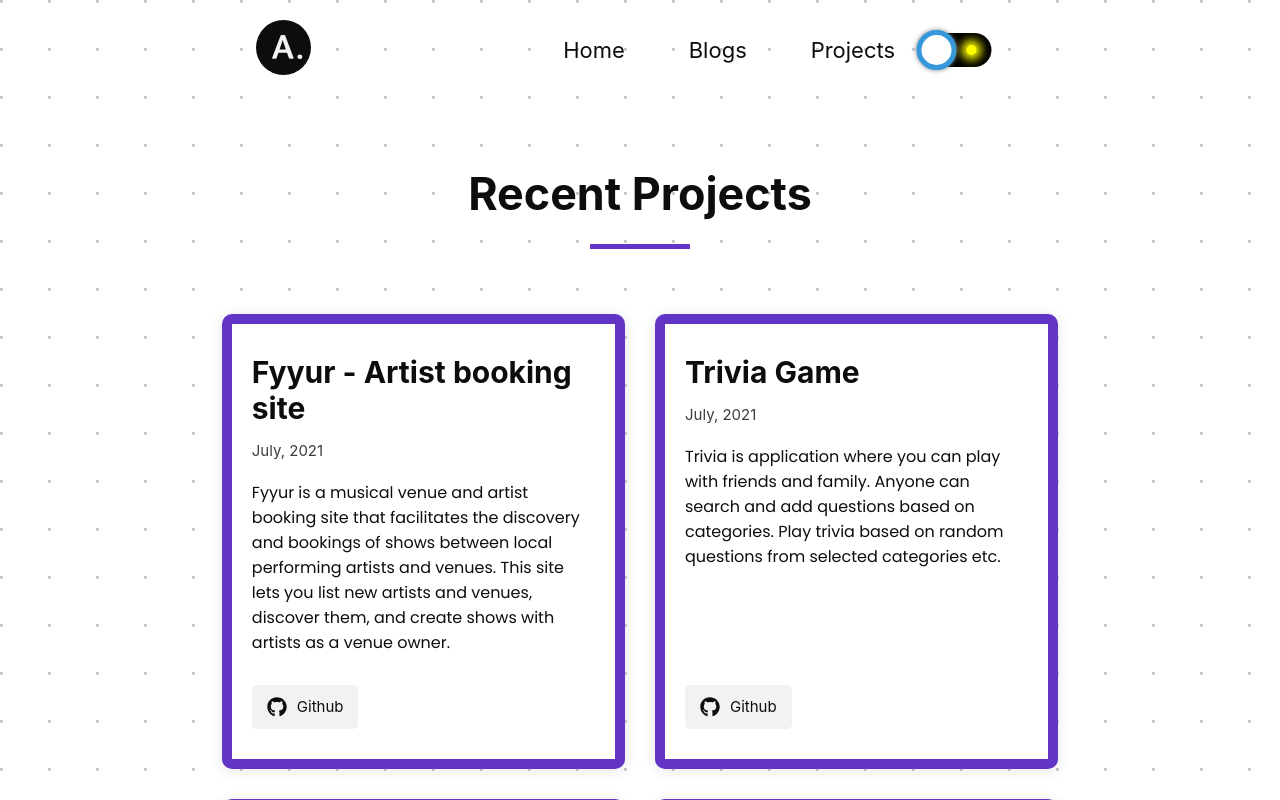
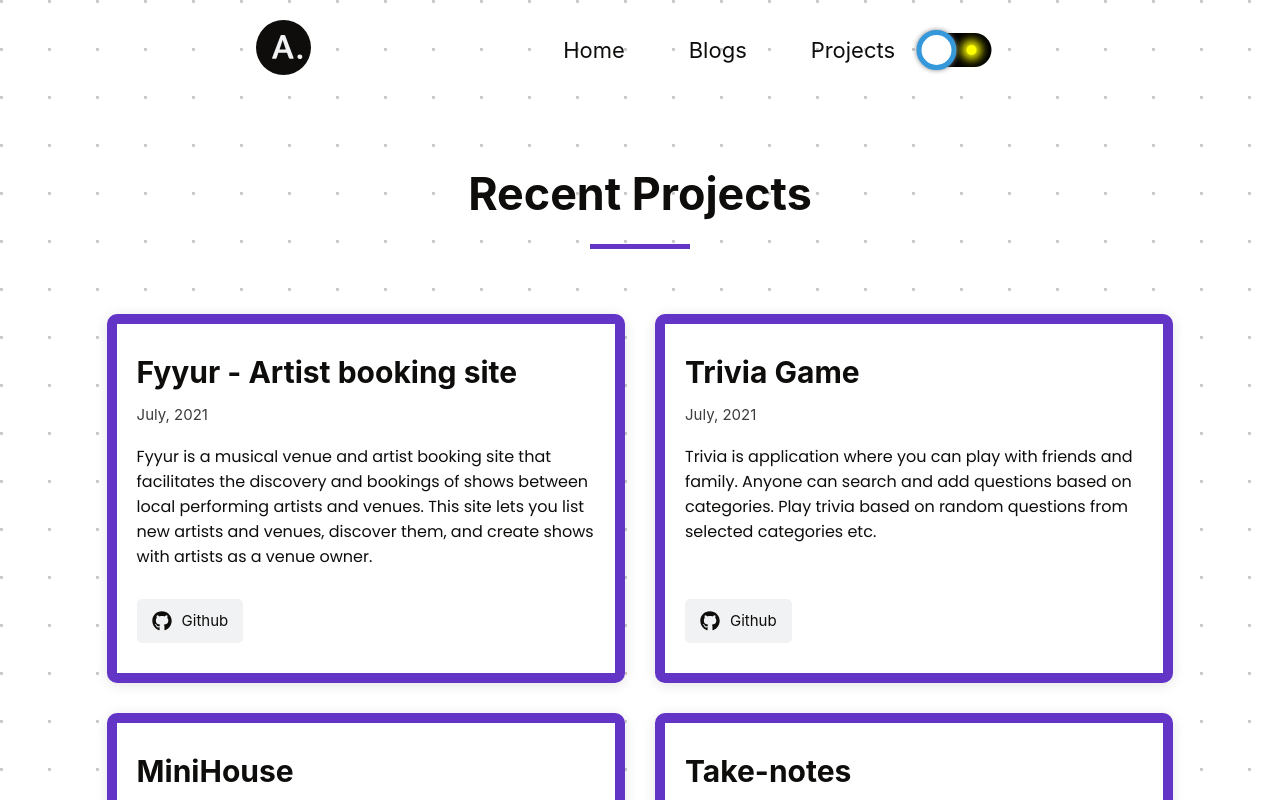
Before and after one commit to abhishekjain35/portfolio, a Next.js app: page /projects in a window 1280 px wide. Shown: the top 800 px of the page. Built offline with nearby package versions, Linux system fonts and the light colour scheme.

Commit message:
Made reusable component for Cards

```diff
--- a/components/projects/card.js
+++ b/components/projects/card.js
@@ -1,5 +1,5 @@
+import CardContainer from "../reusable-components/cardContainer";
 import {
-  Container,
   TitleWrapper,
   Title,
   Date,
@@ -7,11 +7,13 @@ import {
   Links,
   Demo,
   Github,
+  Wrapper,
 } from "./styles/card";
 
 const ProjectCard = ({ title, description, github, date, url }) => {
   return (
-    <Container>
+    <CardContainer>
+      <Wrapper>
         <div>
           <TitleWrapper>
             <Title>{title}</Title>
@@ -59,7 +61,8 @@ const ProjectCard = ({ title, description, github, date, url }) => {
             <span>Github</span>
           </Github>
         </Links>
-    </Container>
+      </Wrapper>
+    </CardContainer>
   );
 };
 
--- a/components/projects/styles/card.js
+++ b/components/projects/styles/card.js
@@ -1,21 +1,14 @@
 import styled from "@emotion/styled";
 
-export const Container = styled.div`
-  width: 35%;
-  margin: 15px;
-  padding: 20px;
-  box-shadow: rgb(0 0 0 / 11%) 0px 2px 13px 0px;
-  overflow-wrap: break-word;
-  border-radius: 10px;
-  transition: transform 0.5s ease 0s;
-  background: ${({ theme }) => theme.cardColor};
-  border-radius: 10px;
-  /* overflow: hidden; */
+export const Wrapper = styled.div`
   border: 10px solid ${({ theme }) => theme.accentColor};
   color: ${({ theme }) => theme.text};
   display: flex;
   flex-direction: column;
   justify-content: space-between;
+  padding: 20px;
+  height: 100%;
+  border-radius: 10px;
 `;
 
 export const TitleWrapper = styled.div`
--- /dev/null
+++ b/components/reusable-components/cardContainer.js
@@ -0,0 +1,7 @@
+import { Container } from "./styles/cardContainer";
+
+const CardContainer = ({ children }) => {
+  return <Container>{children}</Container>;
+};
+
+export default CardContainer;
--- /dev/null
+++ b/components/reusable-components/styles/cardContainer.js
@@ -0,0 +1,21 @@
+import styled from "@emotion/styled";
+
+export const Container = styled.div`
+  width: 35%;
+  margin: 15px;
+  box-shadow: rgb(0 0 0 / 11%) 0px 2px 13px 0px;
+  overflow-wrap: break-word;
+  border-radius: 10px;
+  transition: transform 0.5s ease 0s;
+  background: ${({ theme }) => theme.cardColor};
+  border-radius: 10px;
+  @media only screen and (max-width: 1600px) {
+    width: 45%;
+  }
+  @media only screen and (max-width: 1000px) {
+    width: 70%;
+  }
+  @media only screen and (max-width: 650px) {
+    width: 100%;
+  }
+`;
```
Also changed, not shown: components/blogs/card.js (+8 -4 lines), components/blogs/styles/card.js (+1 -18 lines). Lines whose indentation alone changed are shown as unchanged.
